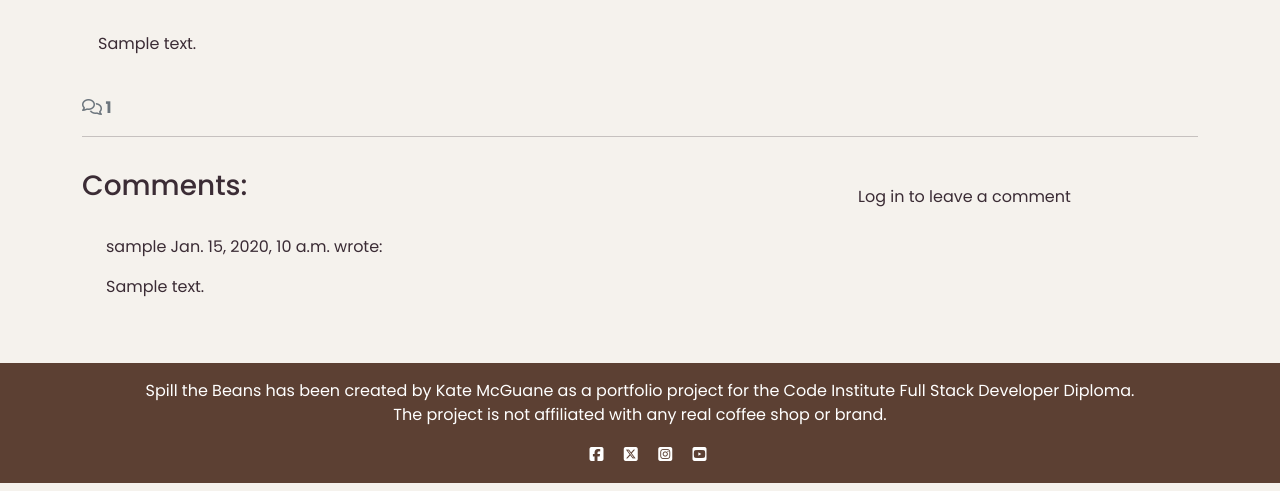
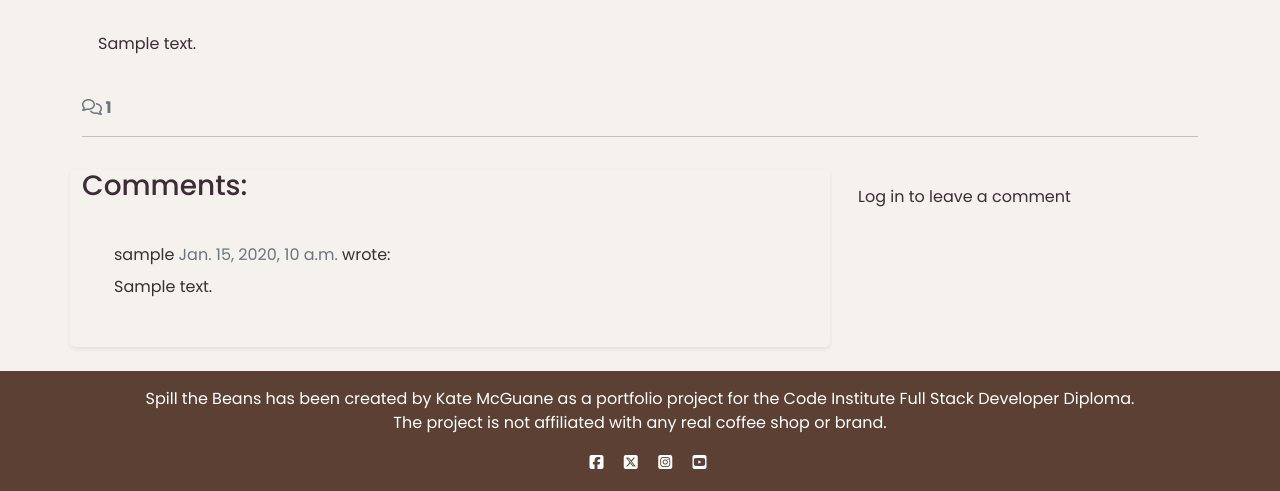
Before and after one commit to KateMcGuane/spill_the_beans, a Django app: a page that uses blog/templates/blog/post_detail.html in a window 1280 px wide. Shown: the part 393-884 px from the top of the page. Run offline with Django 4.2, Linux system fonts and the light colour scheme; tables that the repository leaves empty hold one stand-in row (values such as "Sample post"); some libraries are stand-ins or nearby versions; some web fonts are replaced.

Commit message:
Customise styling on Comments

```diff
--- a/blog/templates/blog/post_detail.html
+++ b/blog/templates/blog/post_detail.html
@@ -47,15 +47,15 @@
     </div>
     <!-- Displaying Comments -->
     <div class="row">
-        <div class="col-md-8 card mb-4 mt-3">
+        <div class="col-md-8 card mb-4 mt-3 rounded-3 shadow-sm">
             <h3>Comments:</h3>
             <div class="card-body">
                 <!-- We want a for loop inside the empty control tags to iterate through each comment in comments -->
                 {% for comment in comments %}
-                <div class="p-2 comments {% if not comment.approved and comment.author == user %} faded{% elif not comment.approved %} d-none{% endif %}">
-                    <p class="font-weight-bold">
+                <div class="p-3 comments {% if not comment.approved and comment.author == user %} faded{% elif not comment.approved %} d-none{% endif %}">
+                    <p class="font-weight-bold mb-2">
                         {{ comment.author }}
-                            <span class="font-weight-normal">
+                            <span class="font-weight-normal text-muted">
                                 {{ comment.created_on }}
                             </span> wrote:
                     </p>
```
